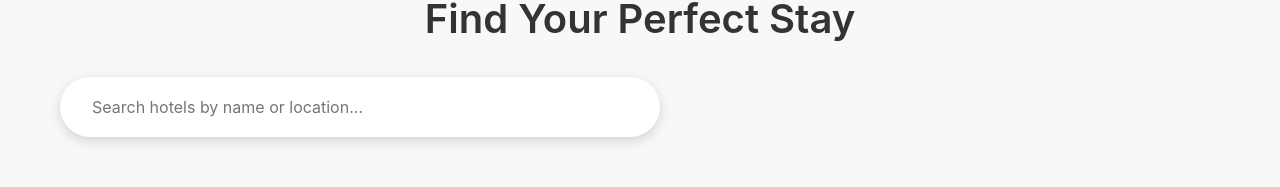
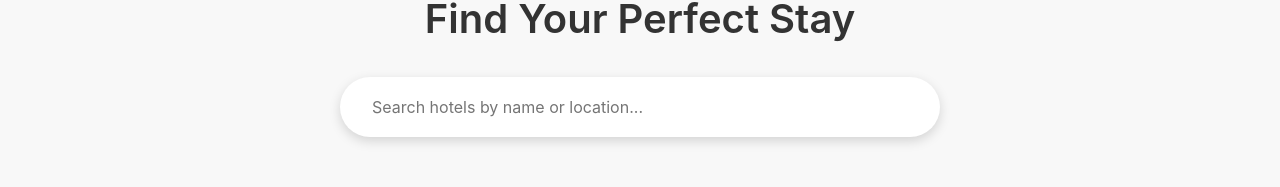
Before and after one commit to DevaanshKathuria/STAYO, a React (Vite) app: page /hotels in a window 1280 px wide. Shown: the part 128-315 px from the top of the page. Built offline with nearby package versions, Linux system fonts and the light colour scheme.

Commit message:
Made changes to Hotels.jsx

```diff
--- a/src/pages/Pages.css
+++ b/src/pages/Pages.css
@@ -247,8 +247,8 @@
   animation: fadeIn 0.6s ease;
 }
 .search-bar {
-
-  margin-top: 2rem;
+  max-width: 600px;
+  margin: 2rem auto;
   display: flex;
   align-items: center;
   gap: 1rem;
```
